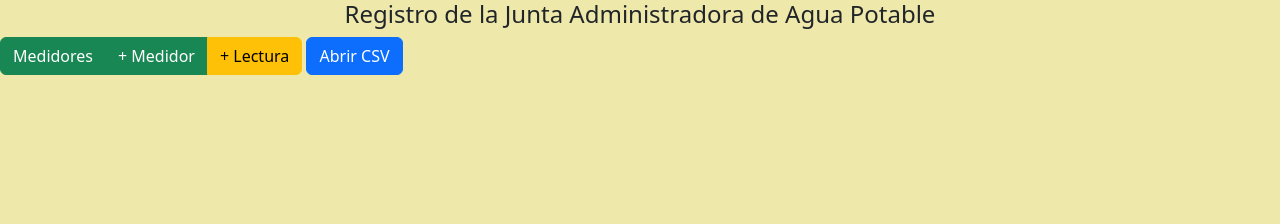
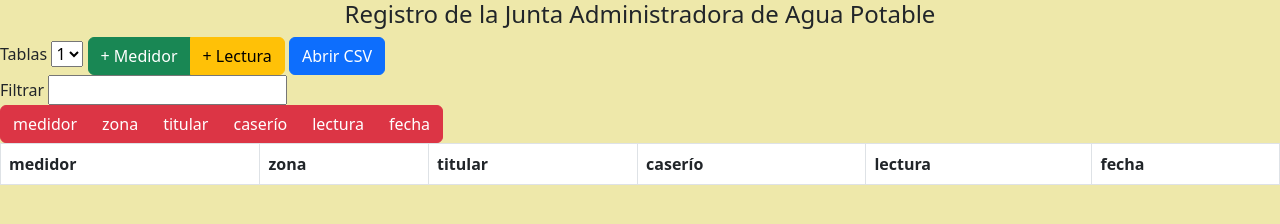
Before and after one commit to materialknight/jaap-pwa, a plain HTML site: page index.html in a window 1280 px wide. Drawn offline with nearby package versions, Linux system fonts and the light colour scheme.

Commit message:
feat: time travel

```diff
--- a/app.js
+++ b/app.js
@@ -17,7 +17,8 @@ if ("serviceWorker" in navigator)
 import { LocalStorageTable } from './l-s-tables.js'
 import { getFormData } from './form-data.js'
 
-const metersBtn = document.getElementById('meters-btn')
+const select = document.getElementById('history')
+
 const meterAddBtn = document.getElementById('meter-add-btn')
 const meterDialog = document.getElementById('meter-dialog')
 const meterErrorDialog = document.getElementById('meter-error-dialog')
@@ -43,6 +44,7 @@ const lecturaInput = document.getElementById('meter-reading')
 const csvBtn = document.getElementById('csv-btn')
 const csvFilter = document.getElementById('csv-filter')
 
+
 const meters = new LocalStorageTable(
    'meters',
    [
@@ -66,13 +68,37 @@ let csv = new LocalStorageTable()
    .linkSwitchBox(document.getElementById('csv-switches'))
    .linkFilterBox(document.getElementById('csv-search'))
 
+
+
 // Event listeners:
 
-metersBtn.addEventListener(
-   'click',
-   () => meters.show(),
-   { passive: true }
-)
+select.addEventListener('change', changeEv => {
+
+   const tBodyIndex = meters.table.tBodies.length - Number(changeEv.currentTarget.value)
+
+   console.log(tBodyIndex)
+   meters.show(true, tBodyIndex)
+})
+
+// Add every tBody as an <option> for the <select> element and trigger the above listener {:
+
+for (let i = meters.table.tBodies.length; i > 0; --i)
+{
+   const option = document.createElement('option')
+   option.value = i
+   option.textContent = i
+   select.append(option)
+}
+
+select.dispatchEvent(new Event('change'))
+
+// }
+
+// metersBtn.addEventListener(
+//    'click',
+//    () => meters.show(),
+//    { passive: true }
+// )
 
 meterAddBtn.addEventListener(
    'click',
--- a/index.html
+++ b/index.html
@@ -21,8 +21,12 @@
 
    <nav class='position-sticky top-0'>
 
+      <label for='history'>Tablas</label>
+      <select id='history'></select>
+
       <div class='btn-group'>
-         <input type='button' id='meters-btn' class='btn btn-success' value='Medidores'>
+         <!-- <input type='button' id='meters-btn' class='btn btn-success' value='Medidores'> -->
+
          <input type='button' class='btn btn-success' id='meter-add-btn' value='+ Medidor'>
          <input type='button' class='btn btn-warning' id='reading-btn' value='+ Lectura'>
       </div>
--- a/service-worker.js
+++ b/service-worker.js
@@ -1,7 +1,7 @@
 'use strict'
 
-const CURRENT_CACHE = 'v0.1.4'
-const OLD_CACHE = 'v0.1.3'
+const CURRENT_CACHE = 'v0.1.5'
+const OLD_CACHE = 'v0.1.4'
 
 addEventListener('install', event => {
 
```
